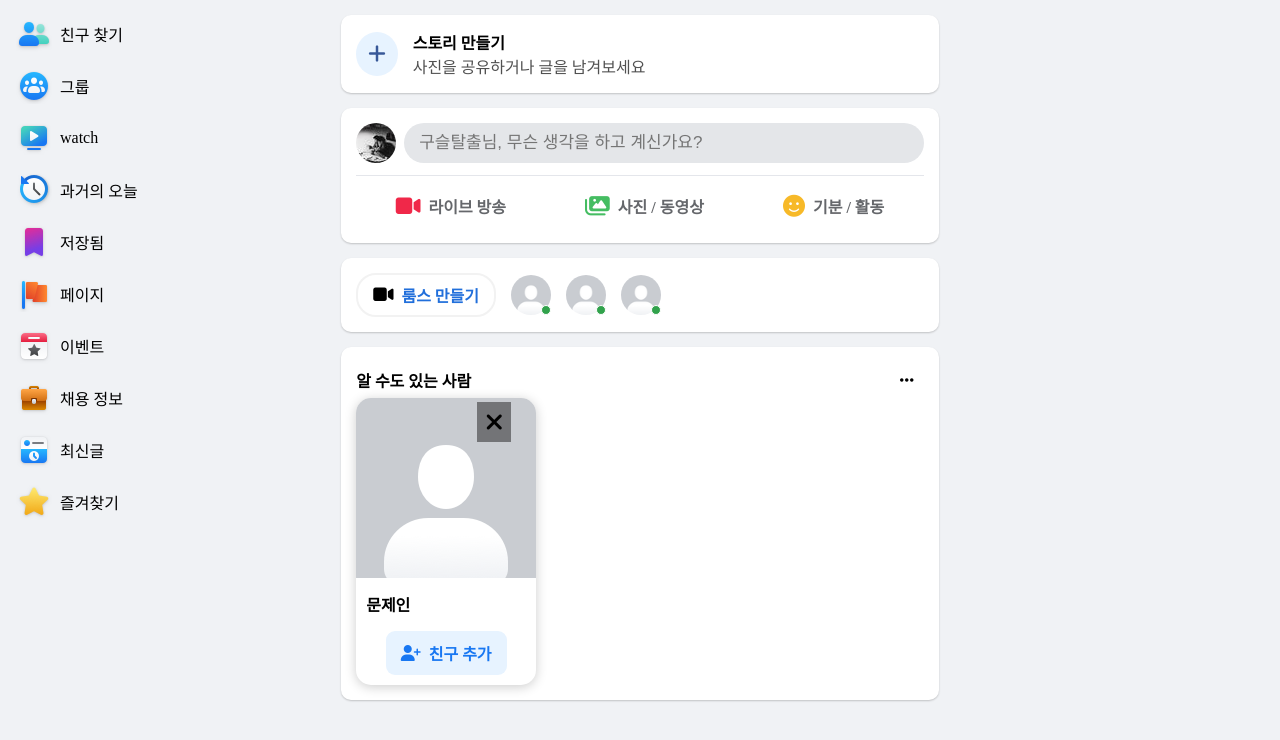
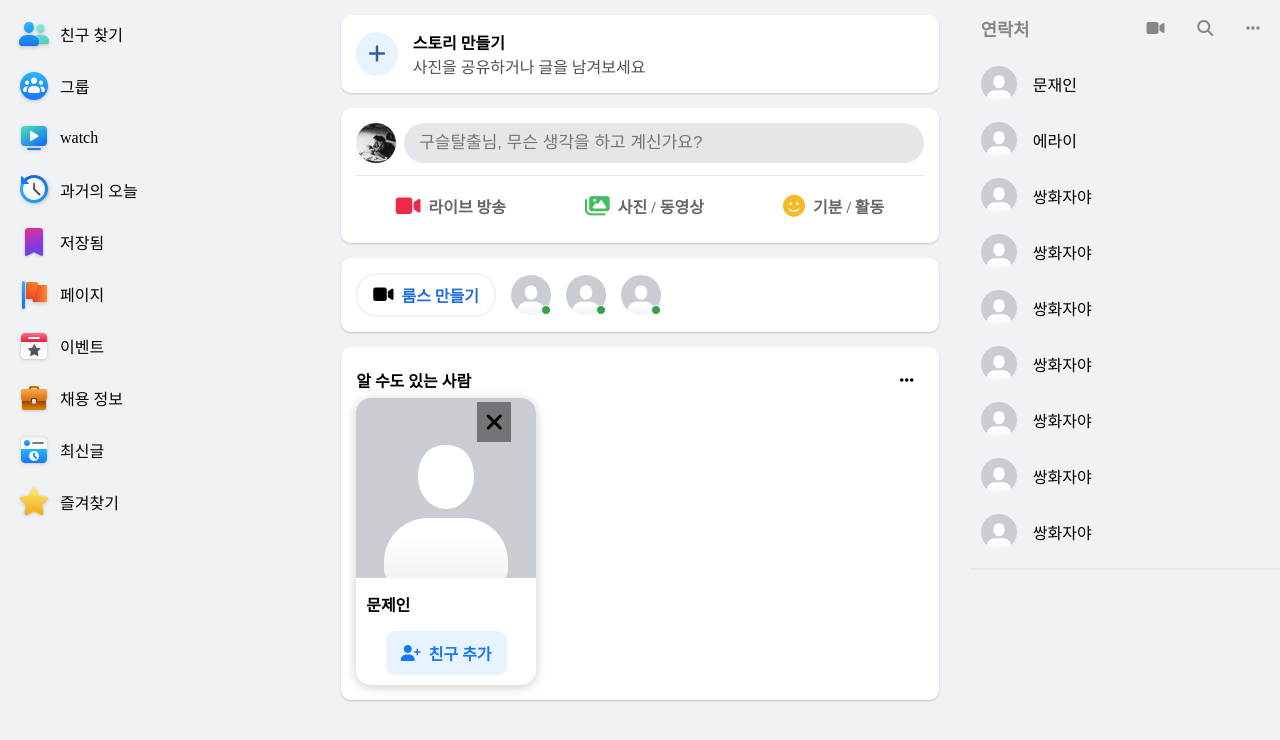
Before and after one commit to justsicklife/facebook-clone, a plain HTML site: page index.html in a window 1280 px wide. Drawn offline with Linux system fonts and the light colour scheme.

Commit message:
contact 추가

```diff
--- /dev/null
+++ b/css/main/contact.css
@@ -0,0 +1,53 @@
+.contact__header {
+  display: flex;
+  justify-content: space-between;
+  padding: 10px;
+  align-items: center;
+}
+
+.contact__list-icon {
+  display: flex;
+  column-gap: 0.8em;
+}
+
+.contact__title {
+  font-weight: bold;
+  color: rgb(134, 135, 139);
+  font-size: 1.1em;
+}
+
+.contact__item-icon {
+  color: rgb(134, 135, 139);
+  border-radius: 50%;
+  padding: 10px;
+}
+
+.contact__item-icon:hover {
+  background: rgb(228, 230, 233);
+}
+
+.contact__item-user {
+  display: flex;
+  align-items: center;
+}
+
+.contact__profile-img {
+  border-radius: 50%;
+  width: 36px;
+  margin-right: 1em;
+}
+
+.contact__item-user {
+  padding: 10px;
+  border-radius: 10px;
+  cursor: pointer;
+}
+
+.contact__item-user:hover {
+  background: rgb(228, 230, 233);
+}
+
+.contact__list-user {
+  border-bottom: 2px solid rgb(228, 230, 233);
+  padding-bottom: 0.5em;
+}
--- a/index.html
+++ b/index.html
@@ -12,6 +12,7 @@
     <link rel="stylesheet" href="/css/main/make-post.css">
     <link rel="stylesheet" href="/css/main/make-room.css">
     <link rel="stylesheet" href="/css/main/do-you-know.css">
+    <link rel="stylesheet" href="/css/main/contact.css">
     <link rel="stylesheet" href="/css/global.css">
     <script src="https://kit.fontawesome.com/d0c9e176cb.js" crossorigin="anonymous"></script>
 </head>
@@ -148,7 +149,7 @@
             </div>
         </main>
         <div class="layout__sidebar-right">
-            <!-- <div class="sidebar-right__contact">
+            <div class="sidebar-right__contact">
                 <div class="contact__header">
                     <div class="contact__title">
                         연락처
@@ -159,7 +160,47 @@
                         <i class="fas fa-ellipsis-h contact__item-icon"></i>
                     </div>
                 </div>
-            </div>  -->
+                <div class="contact__main">
+                    <div class="contact__list-user">
+                        <div class="contact__item-user">
+                            <img src="/img/default-profile.png" class="contact__profile-img">
+                            <div class="contact__profile-name">문재인</div>
+                        </div>
+                        <div class="contact__item-user">
+                            <img src="/img/default-profile.png" class="contact__profile-img">
+                            <div class="contact__profile-name">에라이</div>
+                        </div>
+                        <div class="contact__item-user">
+                            <img src="/img/default-profile.png" class="contact__profile-img">
+                            <div class="contact__profile-name">쌍화자야</div>
+                        </div>
+                        <div class="contact__item-user">
+                            <img src="/img/default-profile.png" class="contact__profile-img">
+                            <div class="contact__profile-name">쌍화자야</div>
+                        </div>
+                        <div class="contact__item-user">
+                            <img src="/img/default-profile.png" class="contact__profile-img">
+                            <div class="contact__profile-name">쌍화자야</div>
+                        </div>
+                        <div class="contact__item-user">
+                            <img src="/img/default-profile.png" class="contact__profile-img">
+                            <div class="contact__profile-name">쌍화자야</div>
+                        </div>
+                        <div class="contact__item-user">
+                            <img src="/img/default-profile.png" class="contact__profile-img">
+                            <div class="contact__profile-name">쌍화자야</div>
+                        </div>
+                        <div class="contact__item-user">
+                            <img src="/img/default-profile.png" class="contact__profile-img">
+                            <div class="contact__profile-name">쌍화자야</div>
+                        </div>
+                        <div class="contact__item-user">
+                            <img src="/img/default-profile.png" class="contact__profile-img">
+                            <div class="contact__profile-name">쌍화자야</div>
+                        </div>
+                    </div>
+                </div>
+            </div>
         </div>
     </div>
 </body>
```
